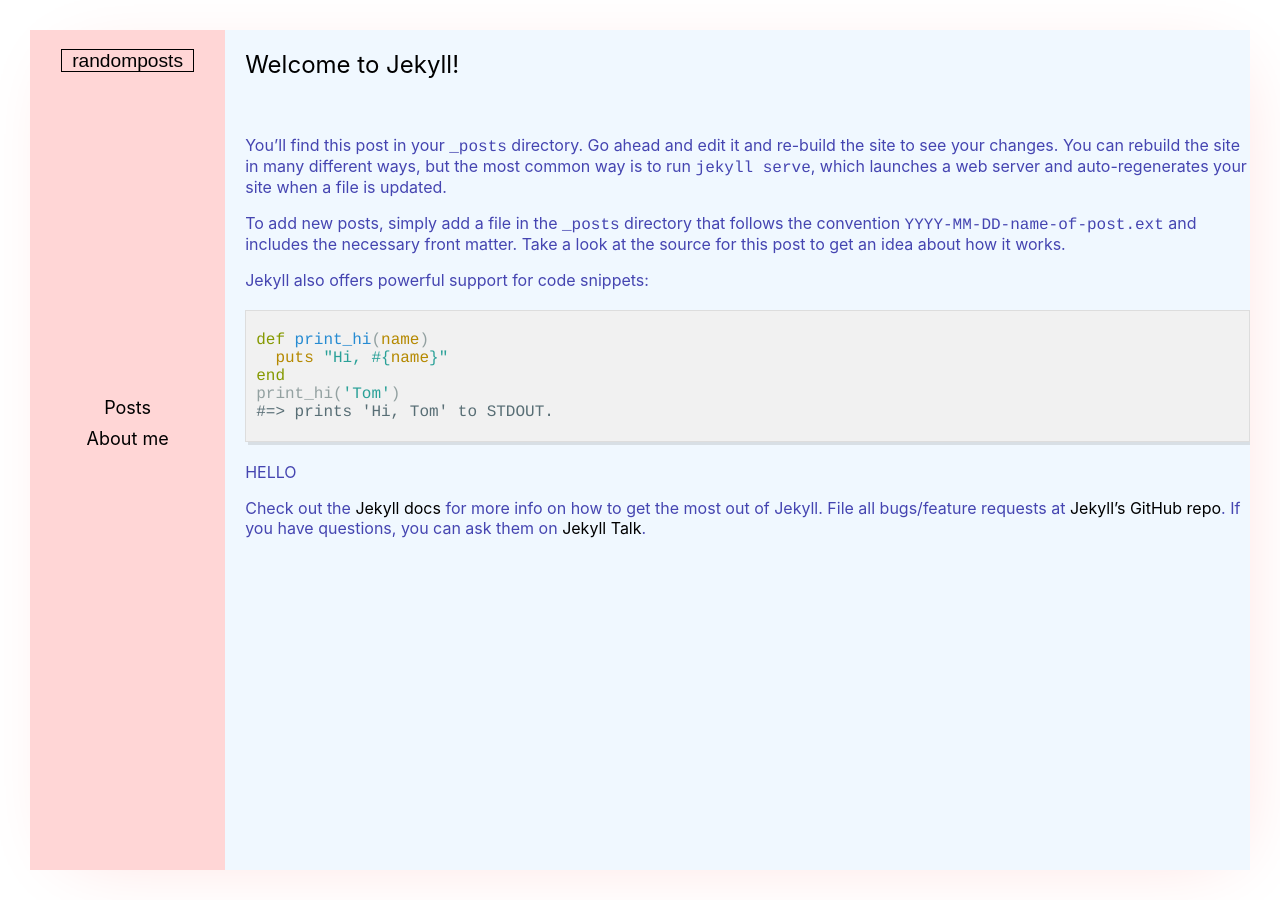
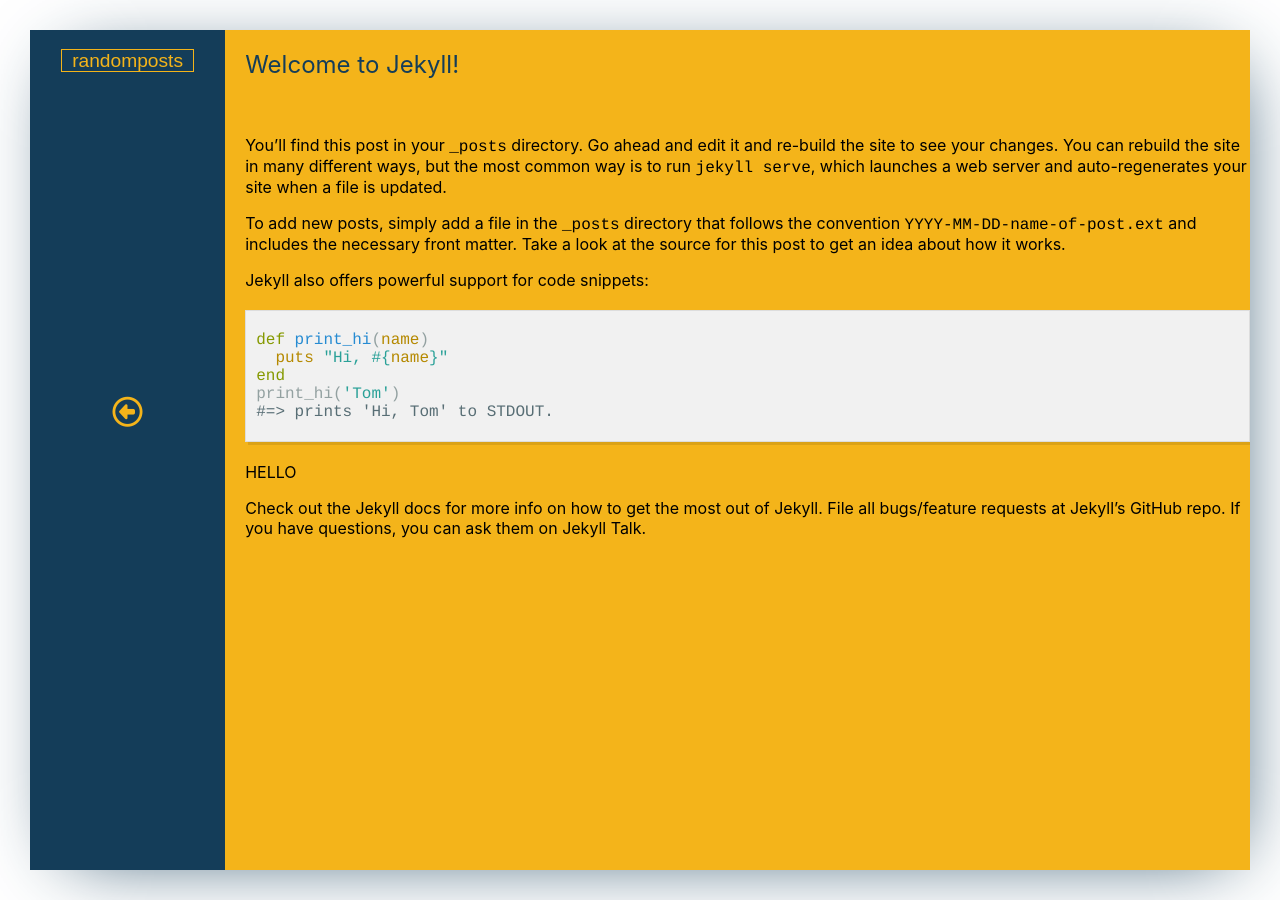
Before and after one commit to sahaya-raj/sahaya-raj.github.io, a Jekyll site: the page built from _posts/2019-07-25-welcome-to-jekyll.markdown, in a window 1280 px wide. Built offline with Jekyll 4.4.1, drawn with Linux system fonts in a browser that asks for light colours; nearby versions of some CDN libraries; some web fonts are replaced.

Commit message:
New color changes + design changes

```diff
--- a/_layouts/post.html
+++ b/_layouts/post.html
@@ -9,12 +9,6 @@
 		{% if site.environment == "production" %}
 		{% include analytics.html %}
 		{% endif %}
-
-	<style>
-		#body{
-			color: #4545b1;
-		}
-	</style>
 
 	</head>
 	<body>
@@ -28,8 +22,11 @@
 						<span id="logo" class="noselect" >randomposts</span>
 
 						<div id="navigation">
-							<div><a href="/index.html" >Posts</a></div>
-							<div><a href="/about/index.html" >About me</a></div>
+
+							<div><a href="/index.html" >
+								<i class="far fa-arrow-alt-circle-left"></i>
+							</a></div>
+
 						</div>
 
 					</div>
@@ -44,4 +41,5 @@
 			</div>
 		</div>
 	</body>
+	<script src="https://kit.fontawesome.com/09469026d3.js" crossorigin="anonymous"></script>
 </html>
--- a/style.css
+++ b/style.css
@@ -1,4 +1,15 @@
 /* custom styles */
+
+  /* Yellow and blue */
+  :root {
+	--primary-color-lighter:#286994;
+	--primary-color:#143d59;
+	--primary-color-darker:#07304b;   /* unused */
+	--secondary-color-lighter: #e7b53f;  /* unused */
+	--secondary-color: #f4b41a;
+	--secondary-color-darker: #d69806;
+  }
+
 
 		body{
 			margin:0;
@@ -9,6 +20,11 @@
 
 		h2, h3 {
 			font-weight:400;
+		}
+
+		#navigation  i{
+			font-size:30px;
+			color: var(--secondary-color);
 		}
 
 		#outer_wrapper {
@@ -22,11 +38,12 @@
 			height: calc(100% - 60px);
 			left: 30px;
 			top: 30px;
-			box-shadow: 10px 10px 75px -29px #888888;
+			box-shadow: 10px 10px 75px -29px var(--secondary-color);
 		}
 
 		#left_bar {
-			background-color: #dcdcdc;
+			/* background-color: #dcdcdc; */
+			background-color:var(--primary-color);
 			height:calc(100% - 20px);
 			width:16%;
 			float:left;
@@ -38,6 +55,7 @@
 			width: calc(84% - 0px);
 			height:100%;
 			float:left;
+			background-color:var(--secondary-color)
 		}
 
 		#header {
@@ -45,6 +63,7 @@
 
 		#header > h2 {
 			margin-left:20px;
+			color:var(--primary-color);
 		}
 
 		#body{
@@ -55,12 +74,13 @@
 		}
 
 		.card {
-			border:1px solid #dbe4ff;
+			border:1px solid var(--secondary-color);
 			width:250px;
 			height:250px;
 			float:left;
 			padding-bottom: 10px;
-
+			color:var(--primary-color);
+			font-size:20px;
 		}
 
 		.card_header{
@@ -69,7 +89,6 @@
 			margin-top:20px;
 			margin-bottom:20px;
 			font-weight:400;
-			font-size:20px;
 		}
 
 		.card_body{
@@ -78,6 +97,7 @@
 			font-weight:100;
 			height:102px;
 			overflow: hidden;
+			font-size:15px;
 		}
 
 		.card_footer{
@@ -85,8 +105,13 @@
 		}
 
 		.card:hover{
-			border:1px solid #73a0c7;
+			border:1px solid var(--secondary-color);
 			cursor:pointer;
+			font-size:21px;
+			font-weight: bolder;
+			background-color: var(--secondary-color-darker);
+			transition: all 0.4s ease ; /* delays for 1 second */
+			-webkit-transition: all 0.4s ease ; /* for Safari & Chrome */
 		}
 
 /*
@@ -101,9 +126,10 @@
 		#logo {
 			font-family:'Monda', sans-serif;
 			font-size: 1.5vw;
-			border: 1px solid black;
+			border: 1px solid var(--secondary-color);
 			padding-left: 10px;
 			padding-right: 10px;
+			color:var(--secondary-color);
 		}
 
 
@@ -116,17 +142,17 @@
 
 		/* Track */
 		::-webkit-scrollbar-track {
-		  background: #f1f1f1;
+		  background:var(--secondary-color-darker);
 		}
 
 		/* Handle */
 		::-webkit-scrollbar-thumb {
-		  background: #888;
+		  background: var(--primary-color);
 		}
 
 		/* Handle on hover */
 		::-webkit-scrollbar-thumb:hover {
-		  background: #555;
+		  background: --var(--primary-color-lighter);
 		}
 
 
@@ -141,6 +167,7 @@
 			#content {
 				height:calc(100% - 100px);
 				width:100%;
+				background-color:var(--secondary-color)
 			}
 			#body{
 				height:calc(100% - 100px);
@@ -177,6 +204,7 @@
 			#content {
 				height:calc(100% - 100px);
 				width:100%;
+				background-color:var(--secondary-color);
 			}
 			#body{
 				height:calc(100% - 100px);
@@ -198,7 +226,7 @@
 		#top_bar {
 			display:none;
 			float:left;
-			background-color: #dcdcdc;
+			background-color: var(--primary-color);
 
 			text-align:center;
 			line-height:100px;
@@ -231,25 +259,10 @@
                                   supported by Chrome and Opera */
 }
 
-	#left_bar {
-		background-color: #ffc7c7b8;
+	#inner_wrapper{
+		box-shadow: 10px 10px 75px -29px var(--primary-color);
 	}
 
-	#inner_wrapper{
-		box-shadow: 10px 10px 75px -29px #ffd7d6;
-	}
-
-	.card{
-		color: #4545b1;
-	}
-
-	#content {
-		background-color: aliceblue;
-	}
-
-	#top_bar {
-		background-color: #ffc7c7b8;
-	}
 
 	/* Highlight */
 
```
Also changed, not shown: _layouts/default.html (+2 -8 lines), _layouts/page.html (+8 -8 lines).
